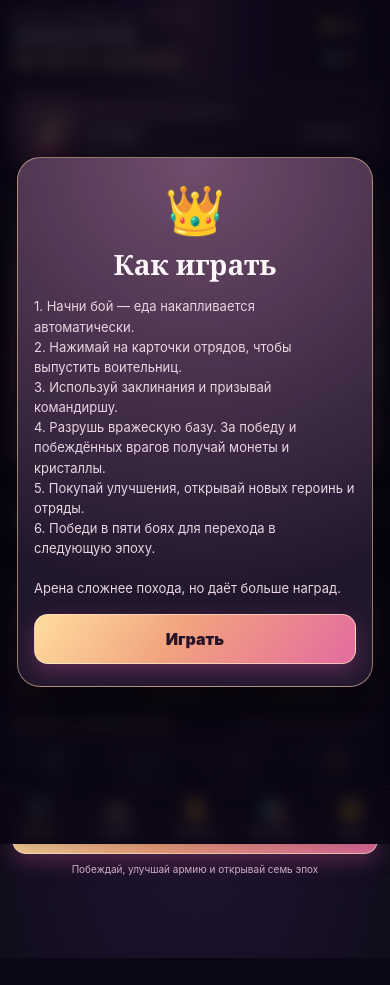
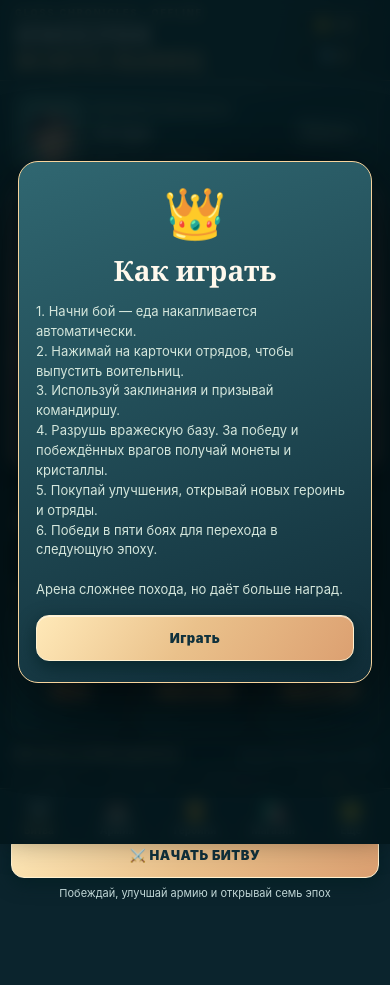
Before and after one commit to zvukor1980-crypto/lacquer-warriors, a plain HTML site: page imperiya-voitel-nic/index.html in a window 390 px wide. Before the commit the page ends 958 px from the top, so only its background shows below. Drawn offline with Linux system fonts and the light colour scheme.

Commit message:
Redesign game UI in champagne gold, deep teal and ivory; premium responsive iPhone controls

```diff
--- a/imperiya-voitel-nic/app.css
+++ b/imperiya-voitel-nic/app.css
@@ -1,16 +1,80 @@
-:root{color-scheme:dark;--fg:#fff7fc;--rose:#ff80b5;--gold:#ffda97;--muted:#d7b9d0}
-*{box-sizing:border-box;-webkit-tap-highlight-color:transparent}html,body{margin:0;min-height:100%;background:#0b0714;color:var(--fg);font-family:-apple-system,BlinkMacSystemFont,"SF Pro Display",Arial,sans-serif}body{overflow-x:hidden}button{font:inherit;color:inherit;cursor:pointer;touch-action:manipulation}button:disabled{opacity:.42;filter:grayscale(.6)}button:active:not(:disabled){transform:scale(.97)}
-#app{min-height:100svh;max-width:480px;margin:auto;padding-top:env(safe-area-inset-top);padding-bottom:calc(72px + env(safe-area-inset-bottom));background:radial-gradient(ellipse at 50% 1%,#58385d 0,#2c1a3b 27%,#1a1129 70%,#100d1b 100%);box-shadow:0 0 50px #0008}
-header{display:flex;justify-content:space-between;align-items:center;height:81px;gap:8px;padding:11px 13px 8px;border-bottom:1px solid #ffffff20}.eyebrow{font-weight:900;letter-spacing:1.85px;font-size:9px;color:#f4b8db}h1{font-family:Georgia,serif;line-height:1.03;font-size:23px;margin:4px 0 0;max-width:210px;text-shadow:0 2px 10px #0009}h1 span{display:block;color:#ffdda5}.wallet{display:flex;flex-direction:column;gap:6px}.wallet div{min-width:76px;border:1px solid #ffffff28;background:#140d21bc;text-align:center;border-radius:30px;padding:5px 8px;font-size:12px;font-weight:850}.wallet b{color:#ffd792}
-.champ{margin:10px 12px;display:flex;align-items:center;gap:10px;padding:7px 10px;border:1px solid #e2b4aa71;background:linear-gradient(115deg,#5c3c57,#261734);border-radius:17px;box-shadow:0 6px 22px #07021164}.portrait{width:55px;height:57px;flex:none;border-radius:11px;overflow:hidden;border:1px solid #ffe2bf80;background:radial-gradient(circle at 50% 27%,#d68ea6,#3e2249)}.portrait svg{width:100%;height:100%}.champtext{flex:1;min-width:0}.champtext label{font-size:9px;color:#e8bbd3;font-weight:800;letter-spacing:1px}.champtext strong{font-size:17px;font-family:Georgia,serif;display:block;margin:2px 0}.champtext small{font-size:11px;color:#e3c3d3}.chip,.mode{border:1px solid #ffdca383;background:#2c1d3f;border-radius:10px;font-size:11px;font-weight:850;padding:8px}
-.battleframe{position:relative;margin:0 10px;border:1px solid #fbd3ad82;border-radius:19px;overflow:hidden;box-shadow:0 9px 24px #07040eae}canvas{display:block;width:100%;aspect-ratio:390/300;height:auto;background:#4a3d75;touch-action:none}.topchip{position:absolute;top:10px;left:10px;right:10px;display:flex;justify-content:space-between;gap:7px;pointer-events:none}.topchip span{font-size:11px;font-weight:900;background:#110d21dc;backdrop-filter:blur(5px);border:1px solid #fff4;border-radius:9px;padding:6px 7px}.hpbar{position:absolute;bottom:8px;left:8px;right:8px;display:flex;gap:8px;align-items:center;pointer-events:none}.hpbar .track{background:#140e23d9;border:1px solid #ffffff69;border-radius:15px;height:10px;flex:1;overflow:hidden}.hpbar .track i{display:block;height:100%;background:linear-gradient(90deg,#ffcd81,#f357a3)}.hpbar .track.enemy i{background:linear-gradient(90deg,#6cc6f7,#8273d7)}.hpbar b{font-size:12px}
-.sectionname{display:flex;justify-content:space-between;align-items:center;gap:6px;margin:12px 13px 8px}.sectionname h2{font-family:Georgia,serif;font-size:20px;margin:2px 0 0}.sectionname small{font-size:10px;color:#e7bdd2}.sectionname b{letter-spacing:1.2px;font-size:11px;color:#ffe8b8}.foodbar{display:flex;align-items:center;gap:8px;border:1px solid #ffffff1f;background:#08071390;border-radius:12px;margin:0 12px;padding:7px 10px;font-size:12px;font-weight:900}.foodbar span:last-child{font-size:10px;color:#ffd9a2}.bar{height:7px;background:#4d324d;border-radius:9px;overflow:hidden;flex:1}.bar i{display:block;width:10%;height:100%;background:linear-gradient(90deg,#f2be73,#ef72b1)}
-.unitgrid{display:grid;grid-template-columns:repeat(3,1fr);gap:7px;margin:0 11px}.unit{border:1px solid #f5c5a75c;border-radius:15px;padding:7px;min-height:102px;text-align:left;background:linear-gradient(150deg,#623e58,#291b36 75%);box-shadow:inset 0 1px #fff2,0 5px 10px #0005;overflow:hidden;position:relative}.unit:after{content:"";position:absolute;width:65px;height:65px;top:-15px;right:-18px;background:#ffabd21a;border-radius:50%}.unit .emoji{font-size:27px;display:block;filter:drop-shadow(0 3px 5px #0008)}.unit strong{display:block;font-size:11px;min-height:26px;margin-top:4px;line-height:1.15}.cost{display:inline-block;background:#15101dbb;border-radius:8px;padding:3px 6px;font-size:10px;font-weight:850;color:#ffe2af}
-.spells{display:grid;grid-template-columns:repeat(4,1fr);gap:7px;margin:0 11px}.spell{min-height:54px;display:flex;align-items:center;justify-content:center;flex-direction:column;gap:3px;background:linear-gradient(140deg,#5d3a61,#311f43);border:1px solid #d29cb56b;border-radius:12px}.spell span{font-size:21px}.spell small{font-size:9px;font-weight:850}.go{display:block;width:calc(100% - 24px);margin:11px 12px 0;border-radius:14px;border:1px solid #ffeed5a1;background:linear-gradient(125deg,#ffdd9e,#f1a27f 45%,#e46b9f);color:#281226;font-weight:950;padding:14px 8px;box-shadow:0 8px 20px #b44a8560}.hint{font-size:10px;text-align:center;color:#d1b1c7;min-height:14px;margin:9px 12px}
-nav{position:fixed;z-index:10;max-width:480px;width:100%;left:50%;transform:translateX(-50%);bottom:0;padding-bottom:env(safe-area-inset-bottom);display:grid;grid-template-columns:repeat(5,1fr);background:#1b1029f5;border-top:1px solid #ffdab653;box-shadow:0 -9px 34px #0008;backdrop-filter:blur(14px)}nav button{border:0;background:transparent;color:#c2aac8;display:flex;flex-direction:column;align-items:center;gap:3px;padding:9px 0 7px;font-weight:850;font-size:10px}nav button span{font-size:22px}nav button.active{color:#ffd597}
-#otherPage{padding:2px 12px 15px}.herohead{border:1px solid #e7bfa166;background:linear-gradient(135deg,#61405b,#281b37);padding:16px 14px;border-radius:18px;margin:0 0 13px}.herohead h2{font:700 26px Georgia,serif;margin:0 0 5px}.herohead p{font-size:12px;line-height:1.5;color:#ead3e2;margin:0}.grid2{display:grid;grid-template-columns:repeat(2,1fr);gap:9px}.tile{background:linear-gradient(140deg,#402944,#261833);border:1px solid #b98ba064;border-radius:14px;padding:10px;min-width:0;box-shadow:inset 0 1px #fff2}.tile .icon{font-size:29px}.tile strong{display:block;font-size:13px;margin:8px 0 4px}.tile p{font-size:11px;color:#dec1d6;min-height:30px;line-height:1.4;margin:0 0 7px}.tile button,.smallgo{border:1px solid #fff0c68b;background:linear-gradient(120deg,#ffe09f,#dc8e91);color:#311b31;font-size:11px;font-weight:950;border-radius:9px;padding:8px 5px;width:100%}
-.row{display:flex;align-items:center;gap:10px;border:1px solid #ad789a6d;background:#2f1d3d;border-radius:13px;padding:9px;margin:7px 0}.row .icon{font-size:26px}.row .desc{flex:1;min-width:0}.row strong{font-size:13px}.row p{margin:3px 0 0;font-size:11px;color:#e0bbd3}.row button{border:0;background:#f3ba8e;color:#231323;padding:9px;border-radius:10px;min-width:76px;font-size:11px;font-weight:900}.herogrid{display:grid;grid-template-columns:repeat(3,1fr);gap:7px}.herocard{border:1px solid #c6a1a069;border-radius:15px;background:linear-gradient(#674466,#24192e);padding:6px;overflow:hidden;text-align:center}.herocard.on{outline:2px solid #ffdc9d;outline-offset:-3px}.herocard svg{display:block;width:100%;height:112px;border-radius:11px;background:radial-gradient(circle at 50% 25%,#ad6b96,#3a223f)}.herocard strong{font-size:11px;margin:4px 0;display:block;overflow:hidden;text-overflow:ellipsis;white-space:nowrap}.herocard small{display:block;color:#e1c0d3;font-size:9px}.herocard button{border:0;width:100%;margin-top:5px;padding:7px 0;border-radius:7px;background:#f5c28e;color:#241225;font-size:10px;font-weight:900}
-.micro{font-size:11px;color:#d4b3ce;line-height:1.5}.divider{border:0;height:1px;background:#80628460;margin:15px 0}
-#modal{position:fixed;z-index:20;inset:0;background:#070310c7;backdrop-filter:blur(8px);display:flex;align-items:center;justify-content:center;padding:17px}.modalbox{width:min(370px,100%);padding:22px 16px;border:1px solid #ffd5aa88;border-radius:23px;text-align:center;background:radial-gradient(circle at 50% 0,#704d6c,#21172d 78%);box-shadow:0 20px 70px #000b}.modalbox .big{font-size:48px}.modalbox h2{font:700 28px Georgia,serif;margin:6px 0}.modalbox p{font-size:13px;line-height:1.55;color:#ead4e1}.modalbox .go{margin:15px 0 0;width:100%}
-#toast{position:fixed;z-index:30;bottom:calc(98px + env(safe-area-inset-bottom));left:50%;transform:translate(-50%,15px);background:#ffe2b8;color:#291325;font-weight:900;font-size:12px;max-width:86vw;min-width:150px;text-align:center;padding:10px 16px;border-radius:99px;box-shadow:0 7px 30px #000b;opacity:0;pointer-events:none;transition:opacity .25s,transform .25s}#toast.show{opacity:1;transform:translate(-50%,0)}[hidden]{display:none!important}
-@media(max-height:740px){header{height:71px}.champ{margin:6px 12px}.unit{min-height:94px}.spell{min-height:47px}canvas{aspect-ratio:390/270}h1{font-size:21px}}
+/* QUEEN EMPIRE — ART DECO / SILK & STEEL, iPhone layout v3 */
+:root{color-scheme:dark;--bg:#081c23;--ink:#fff9ed;--muted:#b7d2cc;--gold:#f2d09a;--champagne:#f9e7c2;--copper:#d39a6d;--line:#86a8a482;--card:#16404a;--mint:#9ce4d1;--red:#e48d81}
+*{box-sizing:border-box;-webkit-tap-highlight-color:transparent}
+html,body{margin:0;min-height:100%;background:#081a20;color:var(--ink);font-family:-apple-system,BlinkMacSystemFont,"SF Pro Display",system-ui,sans-serif}
+html{overflow-x:hidden}body{overflow-x:hidden}
+button{font:inherit;color:inherit;cursor:pointer;touch-action:manipulation}
+button:disabled{opacity:.45;filter:grayscale(.42)}button:active:not(:disabled){transform:scale(.975)}
+#app{min-height:100svh;width:100%;max-width:480px;margin:0 auto;padding-top:env(safe-area-inset-top);padding-bottom:calc(75px + env(safe-area-inset-bottom));background:radial-gradient(ellipse 110% 40% at 50% -5%,#29666e 0%,#153a45 50%,#0b242d 100%);box-shadow:0 0 80px #0007}
+header{height:81px;display:flex;justify-content:space-between;align-items:center;gap:7px;padding:10px 15px;border-bottom:1px solid #ddc18f49;background:linear-gradient(105deg,#0f343b,#173f46 65%,#0b252f)}
+.eyebrow{color:#ebcba0;font-size:9px;letter-spacing:2px;font-weight:850}
+h1{font:700 25px/1.02 Georgia,"Times New Roman",serif;margin:4px 0 0;letter-spacing:.15px;max-width:235px;text-shadow:0 2px 5px #05141b}
+h1 span{display:block;color:var(--gold);letter-spacing:.3px}
+.wallet{display:flex;flex-direction:column;gap:5px}
+.wallet div{min-width:80px;text-align:center;border:1px solid #e9d1a662;background:#0b2529b8;padding:5px 8px;border-radius:20px;font-size:12px;font-weight:850;box-shadow:inset 0 1px #ffffff15}
+.wallet b{color:#f8db9e;font-variant-numeric:tabular-nums}
+.champ{margin:9px 12px 10px;display:flex;align-items:center;gap:10px;padding:6px 9px;border:1px solid #e9c68e95;border-radius:16px;background:linear-gradient(115deg,#1d5960,#0e333e 75%);box-shadow:0 7px 22px #010e16ad,inset 0 1px #ffffff24}
+.portrait{width:61px;height:67px;flex:none;overflow:hidden;border-radius:10px;background:#4b827e;border:1px solid #f2d1a7c9;box-shadow:0 0 0 2px #113f45,0 3px 8px #07161a70}
+.portrait svg{width:100%;height:100%;object-fit:cover;transform:scale(1.24) translateY(10%);transform-origin:50% 10%}
+.champtext{flex:1;min-width:0}.champtext label{font-size:8px;letter-spacing:1.1px;font-weight:900;color:#ead5aa}.champtext strong{display:block;font:700 19px Georgia,serif;margin:2px 0;text-overflow:ellipsis;overflow:hidden;white-space:nowrap}.champtext small{color:#bddee1;font-size:10px}
+.chip,.mode{border:1px solid #e8cca18a;border-radius:10px;background:linear-gradient(125deg,#24545b,#0a2d39);font-size:11px;font-weight:850;padding:8px 9px;color:#ffebc8;box-shadow:inset 0 1px #ffffff1a}
+.battleframe{position:relative;margin:0 10px;border:2px solid #e5c493;border-radius:18px;overflow:hidden;background:#93ced0;box-shadow:0 8px 25px #020e16cc,0 0 0 3px #19414c}
+canvas{display:block;width:100%;height:auto;aspect-ratio:390/300;background:#9dcdd1;touch-action:none}
+.topchip{position:absolute;left:9px;right:9px;top:9px;display:flex;justify-content:space-between;gap:6px;pointer-events:none}
+.topchip span{background:#0c2d32e0;border:1px solid #ffe4ae66;box-shadow:0 3px 9px #082a3085;padding:6px 8px;border-radius:8px;color:#fdf3e0;font-size:11px;font-weight:900;font-variant-numeric:tabular-nums}
+.hpbar{position:absolute;left:8px;right:8px;bottom:7px;display:flex;align-items:center;gap:7px;pointer-events:none}
+.hpbar .track{flex:1;height:11px;border-radius:30px;background:#08292bbf;border:1px solid #ffecbc88;overflow:hidden;box-shadow:inset 0 1px 4px #0006}
+.hpbar .track i{display:block;height:100%;background:linear-gradient(90deg,#ffe8ac,#ed926f);transition:width .24s}
+.hpbar .track.enemy i{background:linear-gradient(90deg,#8fd9c7,#3e8791)}
+.hpbar b{font-size:13px;text-shadow:0 1px 2px #000}
+.sectionname{display:flex;justify-content:space-between;align-items:center;gap:5px;margin:12px 14px 7px}
+.sectionname h2{font:700 21px Georgia,serif;margin:2px 0 0;letter-spacing:.1px}
+.sectionname small{color:#c0dcd7;font-size:10px}.sectionname b{font-size:11px;font-weight:900;color:#f3daa7;letter-spacing:1.3px}
+.foodbar{display:flex;align-items:center;gap:9px;margin:0 11px;padding:8px 10px;background:#061b21b9;border:1px solid #a4a48052;border-radius:11px;font-size:12px;font-weight:900}
+.foodbar span:last-child{font-size:10px;color:#ebd5a5}.bar{height:8px;border-radius:12px;background:#1e4850;flex:1;overflow:hidden;box-shadow:inset 0 1px 4px #0008}.bar i{display:block;width:10%;height:100%;background:linear-gradient(90deg,#edcd8c,#e8a16a)}
+.unitgrid{display:grid;grid-template-columns:repeat(3,minmax(0,1fr));gap:7px;margin:0 11px}
+.unit{background:linear-gradient(150deg,#275b61,#12414a 58%,#092c38);border:1px solid #c6a879ad;border-radius:13px;min-height:130px;overflow:hidden;position:relative;padding:3px 5px 8px;box-shadow:inset 0 1px #ffffff2e,0 5px 10px #0004;text-align:center}
+.unit:before{content:"";position:absolute;top:0;left:0;right:0;height:48%;background:radial-gradient(ellipse at 50% 80%,#87b6a850,transparent 75%);pointer-events:none}
+.unit:after{content:"";position:absolute;bottom:0;left:0;right:0;height:1px;background:#f3daa857}
+.unit .art{display:block;height:86px;margin:0 auto -2px;position:relative}
+.unit .art svg{display:block;height:86px;width:100%;max-width:100px;margin:auto;filter:drop-shadow(0 5px 5px #041d237a)}
+.unit strong{display:block;font-size:10.5px;line-height:1.08;min-height:22px;text-shadow:0 1px 2px #05131d}
+.unit .cost{display:inline-block;background:#e6bd85;color:#162c32;padding:3px 9px;border-radius:7px;font-size:10px;font-weight:950;box-shadow:0 2px 5px #0004}
+.spells{display:grid;grid-template-columns:repeat(4,minmax(0,1fr));gap:7px;margin:0 11px}
+.spell{min-height:53px;display:flex;flex-direction:column;align-items:center;justify-content:center;gap:2px;border-radius:11px;background:linear-gradient(145deg,#2e6970,#0e3945);border:1px solid #bba77d8f;box-shadow:inset 0 1px #ffffff20}
+.spell span{font-size:22px;line-height:1.15}.spell small{font-size:9px;font-weight:850;color:#f1e6d5}
+.go{display:block;width:calc(100% - 22px);margin:11px 11px 0;border:1px solid #fff1d0;border-radius:13px;background:linear-gradient(125deg,#ffe9b8,#eac18b 48%,#dca071);color:#10313c;font-size:13px;font-weight:1000;letter-spacing:.5px;padding:14px 8px;box-shadow:0 6px 18px #021d20ac,inset 0 1px #fff9}
+.hint{font-size:11px;text-align:center;color:#c0d6d6;min-height:16px;margin:8px 12px}
+nav{position:fixed;z-index:10;bottom:0;left:50%;transform:translateX(-50%);width:100%;max-width:480px;padding-bottom:env(safe-area-inset-bottom);display:grid;grid-template-columns:repeat(5,minmax(0,1fr));background:#0c2b35f7;backdrop-filter:blur(16px);border-top:1px solid #d0af826b;box-shadow:0 -10px 35px #0009}
+nav button{border:0;background:transparent;padding:10px 2px 8px;font-size:10px;font-weight:850;display:flex;flex-direction:column;align-items:center;gap:3px;color:#b1c5c3}
+nav button span{font-size:22px;line-height:1}nav button.active{color:#ffe2a1}nav button.active span{filter:drop-shadow(0 0 5px #eac99288)}
+#otherPage{padding:3px 12px 18px}
+.herohead{margin:0 0 13px;padding:18px 15px;border-radius:17px;background:linear-gradient(135deg,#296268,#123e46 70%);border:1px solid #d6b88975;box-shadow:inset 0 1px #ffffff23}
+.herohead h2{font:700 25px Georgia,serif;margin:0 0 6px;color:#fff9e5}
+.herohead p{font-size:12px;line-height:1.5;color:#d7ebe5;margin:0}
+.grid2{display:grid;grid-template-columns:repeat(2,minmax(0,1fr));gap:9px}
+.tile{min-width:0;background:linear-gradient(145deg,#23535a,#12323c);border:1px solid #adc1ad66;border-radius:14px;padding:11px;box-shadow:inset 0 1px #ffffff17,0 5px 14px #06161a40}
+.tile .icon{font-size:27px}
+.tile strong{display:block;margin:9px 0 5px;font-size:13px;line-height:1.2}
+.tile p{font-size:11px;line-height:1.4;color:#c5ddd9;min-height:31px;margin:0 0 8px}
+.tile button,.smallgo{width:100%;border:1px solid #fde5bc;border-radius:9px;padding:8px 6px;background:linear-gradient(120deg,#f6e2b5,#dfa776);color:#19353a;font-size:11px;font-weight:950}
+.row{display:flex;align-items:center;gap:9px;margin:7px 0;padding:9px;border-radius:13px;border:1px solid #b9ba9275;background:linear-gradient(100deg,#225058,#143640)}
+.row .icon{font-size:26px;flex:0 0 30px}.row .desc{flex:1;min-width:0}
+.row strong{font-size:13px}.row p{font-size:11px;color:#cbdedb;margin:3px 0 0;line-height:1.25}.row button{border:0;border-radius:9px;min-width:75px;background:#eac48d;color:#1b3338;font-size:11px;font-weight:900;padding:10px 6px}
+.herogrid{display:grid;grid-template-columns:repeat(3,minmax(0,1fr));gap:8px}
+.herocard{padding:5px 5px 8px;text-align:center;overflow:hidden;border:1px solid #e7c6978c;border-radius:13px;background:linear-gradient(#255862,#143943)}
+.herocard.on{outline:2px solid #ffe2a2;outline-offset:-3px}
+.herocard svg{width:100%;height:130px;display:block;background:#2a7477;border-radius:9px;object-fit:cover}
+.herocard strong{display:block;margin:5px 0 3px;white-space:nowrap;text-overflow:ellipsis;overflow:hidden;font-size:11px}
+.herocard small{display:block;font-size:9px;color:#bad5d2}
+.herocard button{margin-top:6px;width:100%;border:0;padding:7px 1px;border-radius:8px;background:#e5c08b;color:#15323b;font-size:10px;font-weight:950}
+.micro{font-size:11px;line-height:1.5;color:#bbd3cf}
+.divider{border:0;height:1px;background:#94a58d5c;margin:15px 0}
+#modal{position:fixed;z-index:20;inset:0;padding:18px;display:flex;align-items:center;justify-content:center;background:#031419d9;backdrop-filter:blur(8px)}
+.modalbox{width:min(365px,100%);max-height:90svh;overflow:auto;padding:21px 17px;text-align:center;border-radius:20px;background:linear-gradient(160deg,#306771,#102d38);border:1px solid #f7d49d;box-shadow:0 20px 80px #000b}
+.modalbox .big{font-size:50px}.modalbox h2{font:700 28px Georgia,serif;margin:8px 0}.modalbox p{font-size:13px;line-height:1.53;color:#d4e6dc}.modalbox .go{width:100%;margin:15px 0 0}
+#toast{position:fixed;z-index:30;bottom:calc(100px + env(safe-area-inset-bottom));left:50%;transform:translate(-50%,12px);pointer-events:none;opacity:0;max-width:87vw;min-width:150px;padding:11px 16px;text-align:center;border-radius:99px;background:#ffe2b1;box-shadow:0 9px 28px #00191bc2;color:#18313a;font-size:12px;font-weight:900;transition:opacity .25s,transform .25s}
+#toast.show{opacity:1;transform:translate(-50%,0)}
+[hidden]{display:none!important}
+@media(max-height:740px){header{height:69px}.champ{margin:7px 11px 8px}.portrait{height:52px;width:51px}.unit{min-height:119px}.unit .art,.unit .art svg{height:75px}.spell{min-height:47px}h1{font-size:22px}}
+@media(min-width:550px){#app{border-left:1px solid #4d8383;border-right:1px solid #4d8383}}
```
